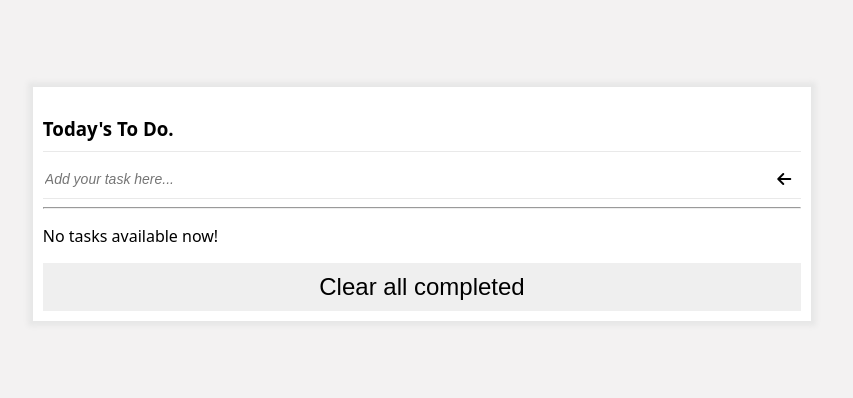
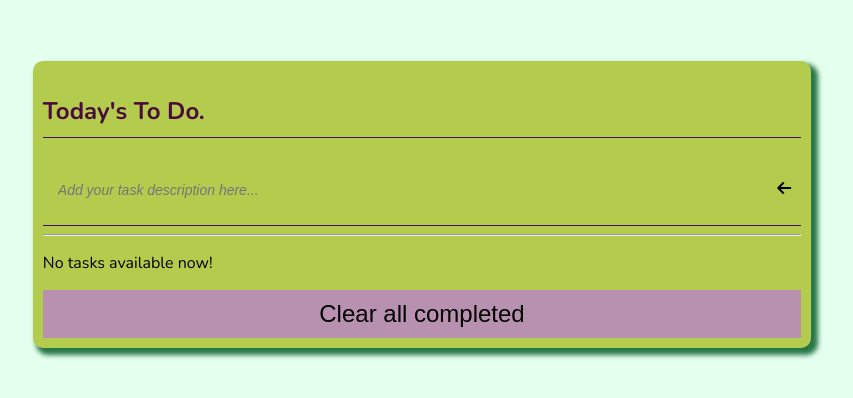
Before and after one commit to inspecta/todo-list-webpack, a website built with webpack: page src/index.html in a window 1280 px wide. Shown: the part 204-602 px from the top of the page, without its empty margins (218-1071 px from the left). Built offline with nearby package versions, Linux system fonts and the light colour scheme.

Commit message:
Finalize styles

```diff
--- a/package.json
+++ b/package.json
@@ -27,7 +27,7 @@
     "eslint": "^7.32.0",
     "eslint-config-airbnb-base": "^14.2.1",
     "eslint-plugin-import": "^2.26.0",
-    "hint": "^7.1.2",
+    "hint": "^7.1.8",
     "html-webpack-plugin": "^5.5.0",
     "style-loader": "^3.3.1",
     "stylelint": "^13.13.1",
--- a/src/index.html
+++ b/src/index.html
@@ -16,7 +16,7 @@
       <div class="add-task">
         <input
           type="text"
-          placeholder="Add your task here..."
+          placeholder="Add your task description here..."
           class="input-task"
           required
         />
--- a/src/modules/displayTasks.js
+++ b/src/modules/displayTasks.js
@@ -37,8 +37,10 @@ const displayTasks = (tasksObj) => {
     checkCompleted(tasksObj.index);
     if (taskStatus.checked) {
       inputDisplay.style.textDecoration = 'line-through';
+      inputDisplay.style.color = 'red';
     } else {
       inputDisplay.style.textDecoration = 'none';
+      // inputDisplay.style.color = '#000';
     }
   });
 
--- a/src/style.css
+++ b/src/style.css
@@ -1,9 +1,11 @@
+@import url("https://fonts.googleapis.com/css2?family=Nunito:wght@200;300;400;500;600;700&display=swap");
+
 html {
-  font-family: system-ui;
+  font-family: "Nunito", sans-serif;
+  background-color: #e5ffef;
 }
 
 body {
-  background-color: rgb(243, 242, 242);
   display: flex;
   flex-direction: column;
   justify-content: center;
@@ -16,29 +18,39 @@ body {
   width: 70%;
   margin: auto;
   height: auto;
-  background-color: #fff;
-  box-shadow: 0 0 5px 5px rgb(231, 231, 231);
+  box-shadow: 5px 5px 5px 2px #277647;
   padding: 10px;
+  border-radius: 10px;
+  background-color: #b4cc4e;
 }
 
 h3 {
   font-style: normal;
   padding-bottom: 10px;
-  border-bottom: 1px solid rgb(233, 233, 233);
+  border-bottom: 1px solid #4b0c3b;
+  color: #4b0c3b;
+  font-weight: bolder;
+  font-size: 1.5em;
 }
 
 .add-task {
   display: flex;
   flex-direction: row;
   justify-content: space-between;
+  align-items: center;
   padding-bottom: 10px;
-  border-bottom: 1px solid rgb(233, 233, 233);
+  border-bottom: 1px solid #4b0c3b;
 }
 
 .input-task {
   outline: 0;
   border: 0;
-  width: 80%;
+  width: 90%;
+  padding: 15px;
+  background-color: inherit;
+  border-radius: 5px;
+  color: #fff;
+  font-size: 20px;
 }
 
 .input-task::placeholder {
@@ -56,6 +68,7 @@ h3 {
   outline: 0;
   font-size: 16px;
   cursor: auto;
+  background-color: inherit;
 }
 
 .completed {
@@ -72,7 +85,7 @@ h3 {
   flex-direction: row;
   justify-content: space-between;
   margin-bottom: 10px;
-  border-bottom: 1px solid rgb(224, 224, 224);
+  border-bottom: 1px solid #ffc0ef;
   padding-left: 0;
 }
 
@@ -86,6 +99,10 @@ h3 {
 
 .fa-trash-can {
   cursor: pointer;
+}
+
+.fa-trash-can:hover {
+  color: red;
 }
 
 .footer {
@@ -103,6 +120,7 @@ h3 {
   width: 100%;
   height: 2em;
   font-size: 1.5em;
+  background-color: #b891b0;
 }
 
 @media screen and (min-width: 768px) {
```
Also changed, not shown: 1 other file.
